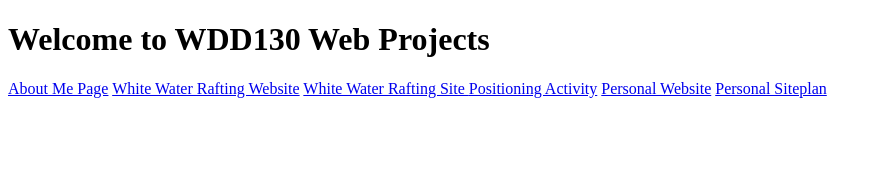
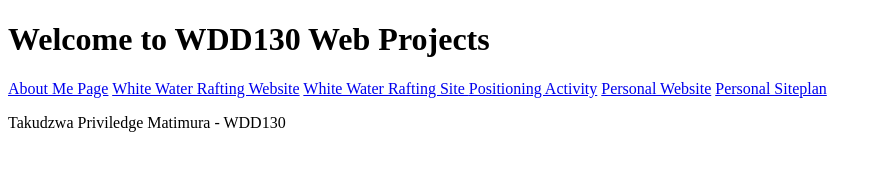
Before and after one commit to tklegendary47/WDD130, a plain HTML site: page index.html in a window 1280 px wide. Shown: the whole page, without its empty margins (0-882 px from the left). Drawn offline with Linux system fonts and the light colour scheme.

Commit message:
Added a paragraph to the home page

```diff
--- a/index.html
+++ b/index.html
@@ -15,5 +15,6 @@
         <a href="#">Personal Website</a>
         <a href="#">Personal Siteplan</a>
        </nav>
+       <p>Takudzwa Priviledge Matimura - WDD130</p>
 </body>
 </html>
```
